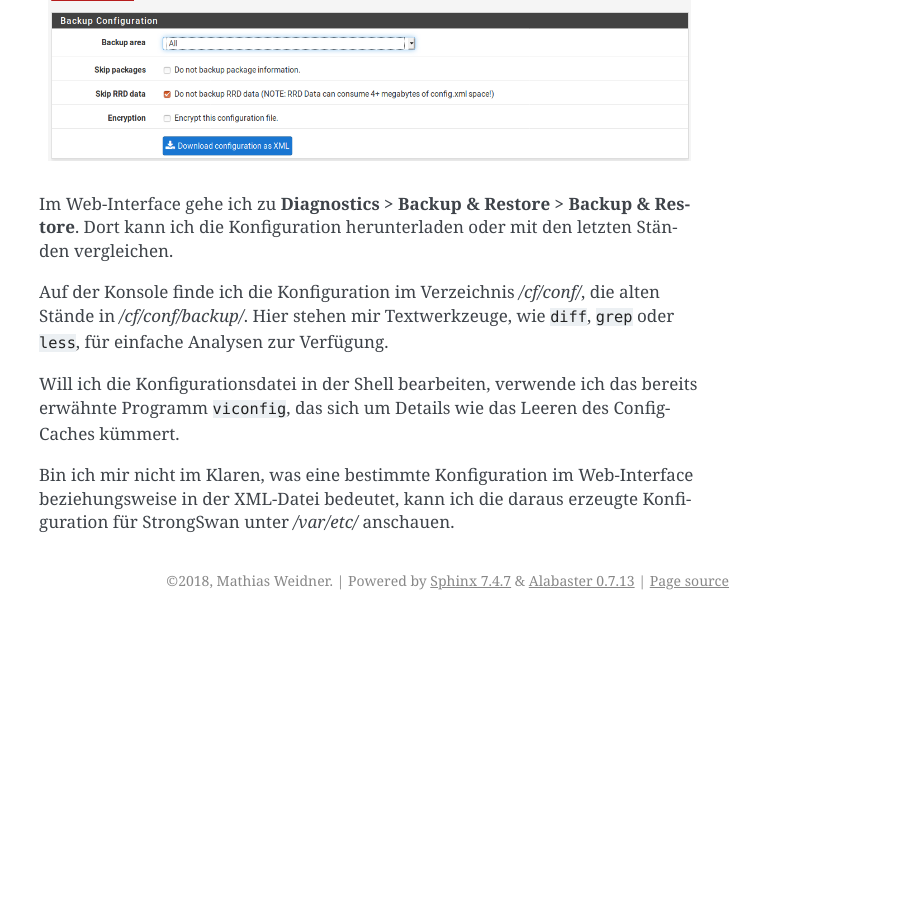
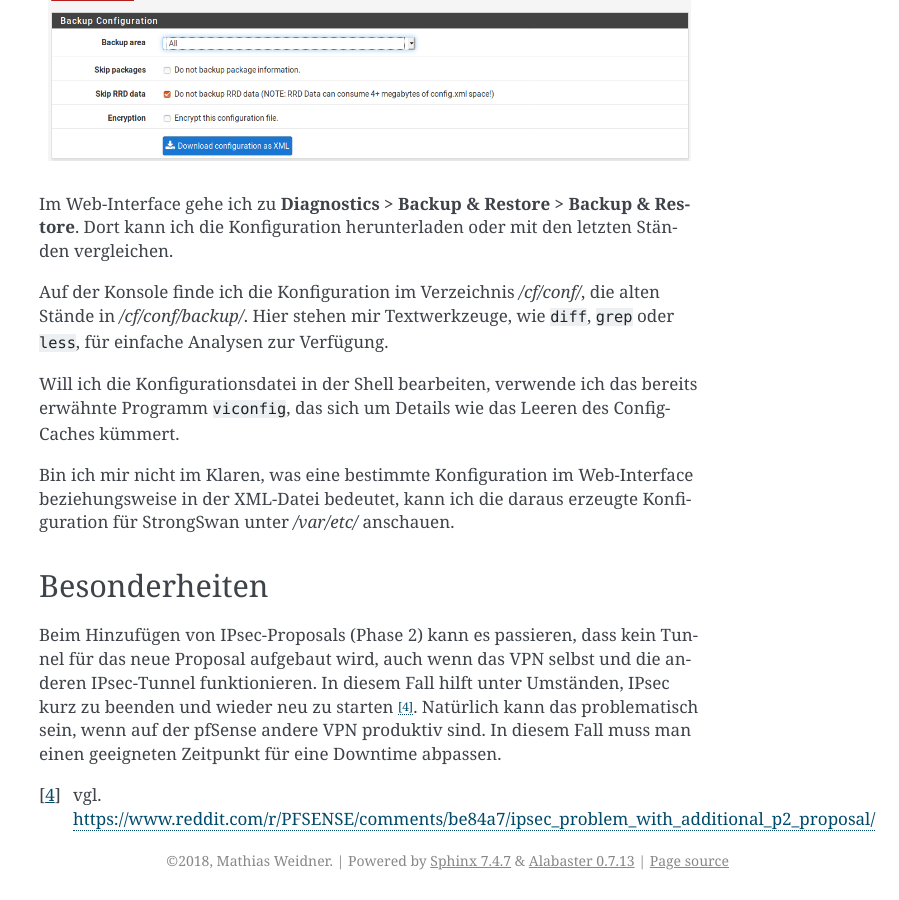
Before and after one commit to matwei-books/Fehlersuche-bei-IPsec-VPN-mit-IKEv2, a Sphinx documentation site: the page built from source/software/pfsense.rst, in a window 1280 px wide and 900 px high, scrolled down 5248 px. Shown: the whole window, without its empty margins (381-1280 px from the left). Built offline with Sphinx 7.4.7, drawn with Linux system fonts in a browser that asks for light colours; before the commit the page ends 5868 px from its top, so only the background shows below that.

Commit message:
Text ergänzt

```diff
--- a/source/software/pfsense.rst
+++ b/source/software/pfsense.rst
@@ -259,3 +259,19 @@ was eine bestimmte Konfiguration im Web-Interface
 beziehungsweise in der XML-Datei bedeutet,
 kann ich die daraus erzeugte Konfiguration für StrongSwan
 unter */var/etc/* anschauen.
+
+Besonderheiten
+--------------
+
+Beim Hinzufügen von IPsec-Proposals (Phase 2)
+kann es passieren,
+dass kein Tunnel für das neue Proposal aufgebaut wird,
+auch wenn das VPN selbst und die anderen IPsec-Tunnel funktionieren.
+In diesem Fall hilft unter Umständen,
+IPsec kurz zu beenden und wieder neu zu starten [#]_.
+Natürlich kann das problematisch sein,
+wenn auf der pfSense andere VPN produktiv sind.
+In diesem Fall muss man einen geeigneten Zeitpunkt
+für eine Downtime abpassen.
+
+.. [#] vgl. https://www.reddit.com/r/PFSENSE/comments/be84a7/ipsec_problem_with_additional_p2_proposal/
```
